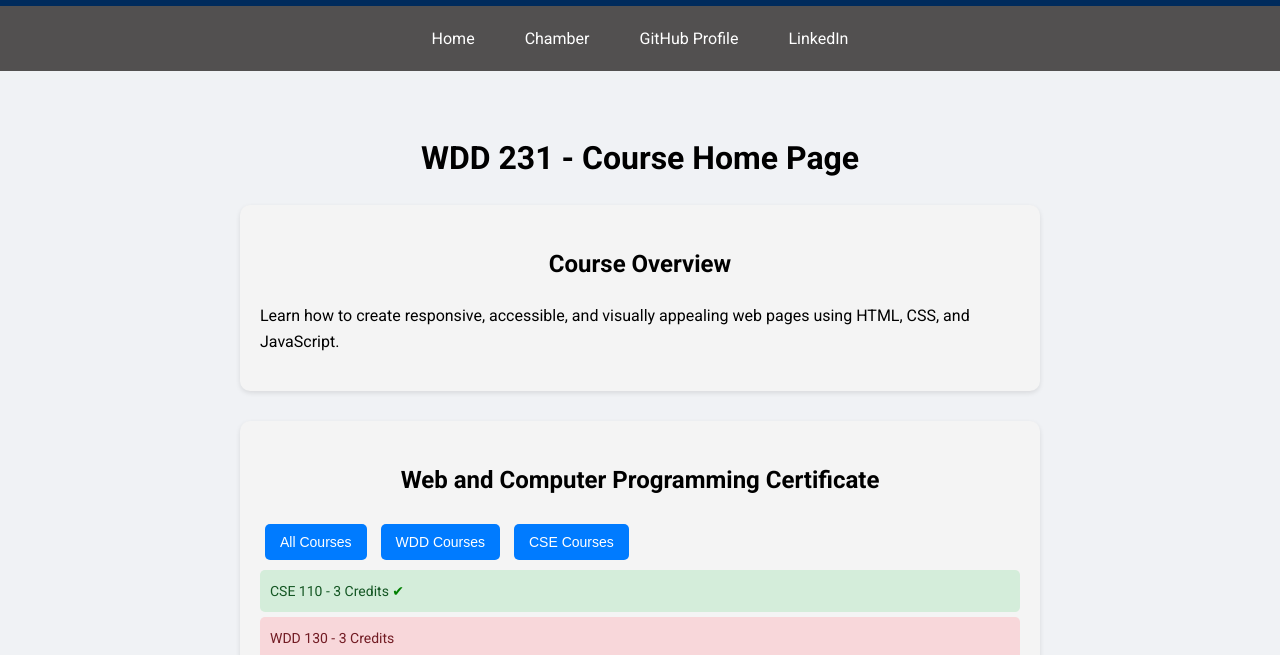
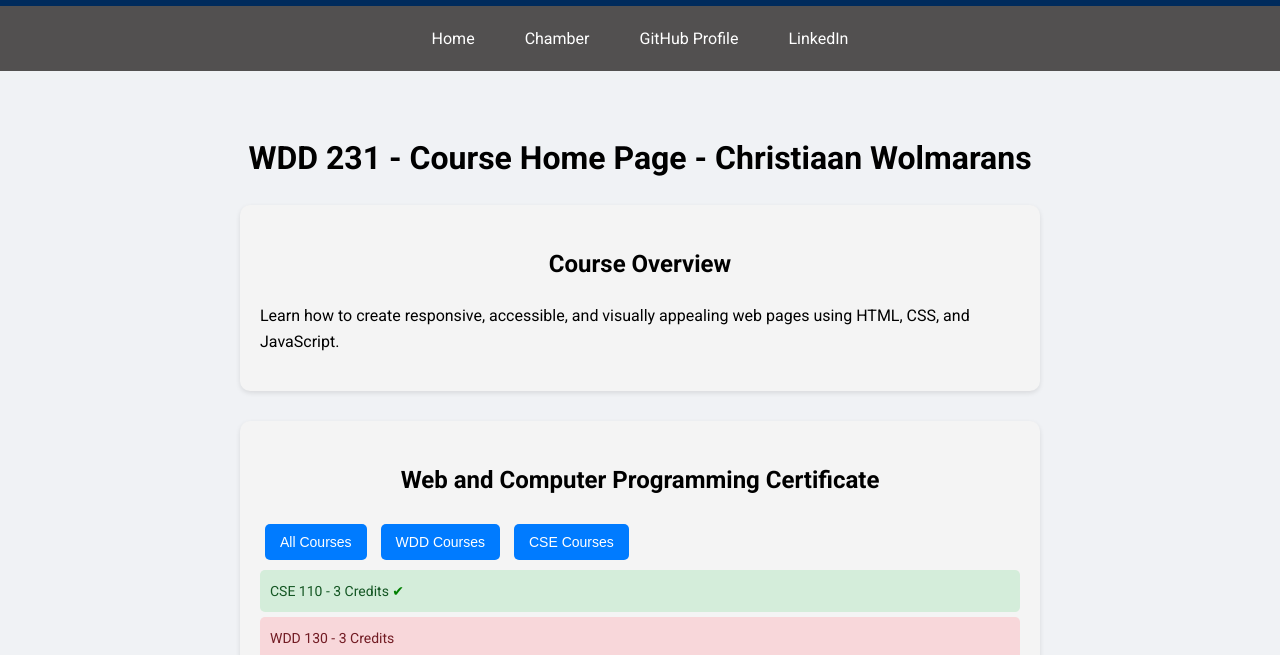
Before and after one commit to NoNameDave/wdd231, a plain HTML site: page index.html in a window 1280 px wide. Shown: the part 142-797 px from the top of the page. Drawn offline with Linux system fonts and the light colour scheme.

Commit message:
Update index.html

```diff
--- a/index.html
+++ b/index.html
@@ -25,7 +25,7 @@
       </div>
     </header>
       <main>
-        <h1>WDD 231 - Course Home Page</h1>
+        <h1>WDD 231 - Course Home Page - Christiaan Wolmarans</h1>
         <section>
             <h2>Course Overview</h2>
             <p>Learn how to create responsive, accessible, and visually appealing web pages using HTML, CSS, and JavaScript.</p>
```
